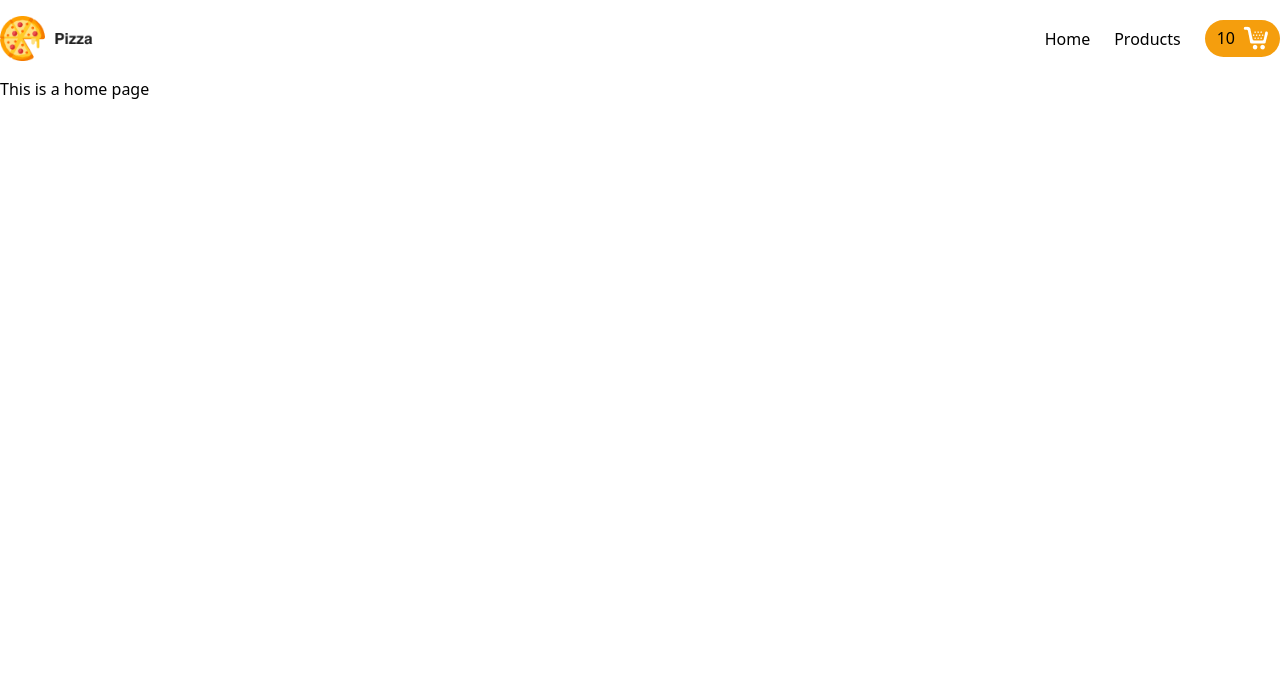
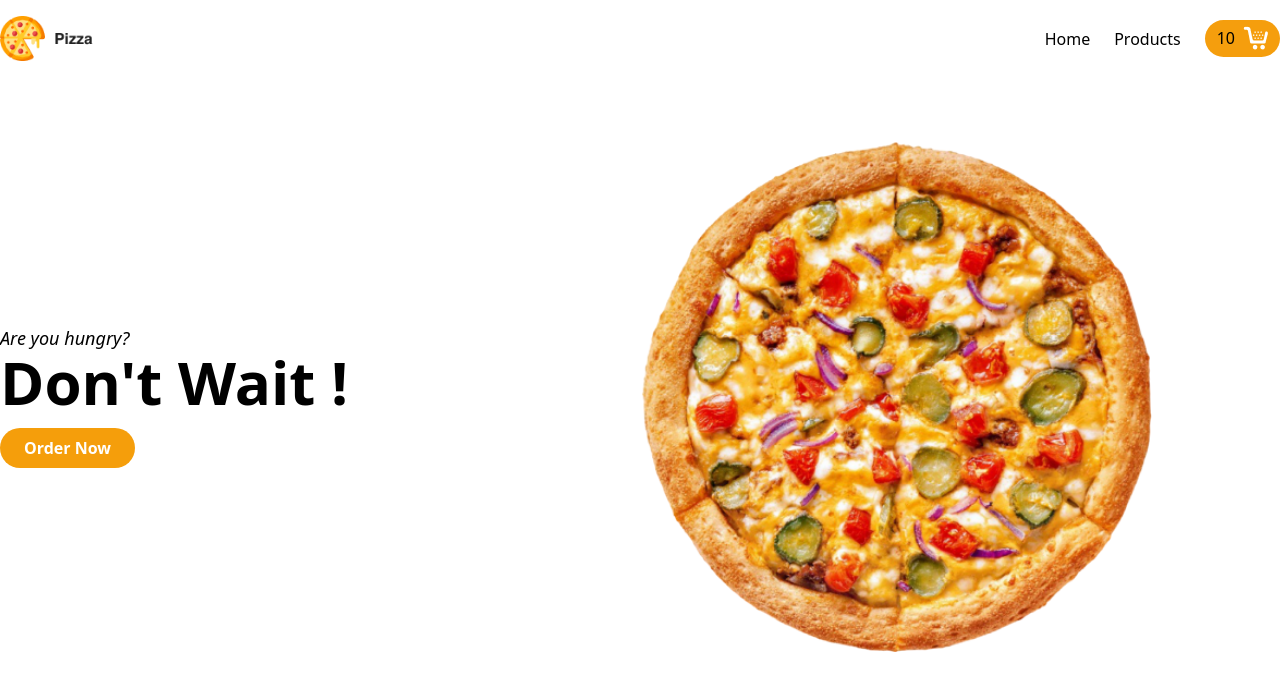
Before and after one commit to Salmankhancodes/Food-Order-Cart, a React (Create React App) app: page / in a window 1280 px wide. Shown: the top 690 px of the page. Built offline with nearby package versions, Linux system fonts and the light colour scheme.

Commit message:
Designed Home Banner

```diff
--- a/src/pages/Home.js
+++ b/src/pages/Home.js
@@ -1,7 +1,22 @@
-import React from 'react'
-
 const Home = () => {
-  return <div>This is a home page</div>
+  return (
+    <div className='hero py-16'>
+      <div className='container mx-auto flex items-center justify-between'>
+        <div className='w-1/2'>
+          <h6 className='text-lg'>
+            <em>Are you hungry?</em>
+          </h6>
+          <h1 className='text-3xl md:text-6xl font-bold'>Don't Wait !</h1>
+          <button className='px-6 py-2 rounded-full text-white font-bold mt-4 bg-yellow-500 hover:bg-yellow-600'>
+            Order Now
+          </button>
+        </div>
+        <div className='w-1/2'>
+          <img className='w-4/5' src='/images/pizza.png' alt='pizza' />
+        </div>
+      </div>
+    </div>
+  )
 }
 
 export default Home
```
